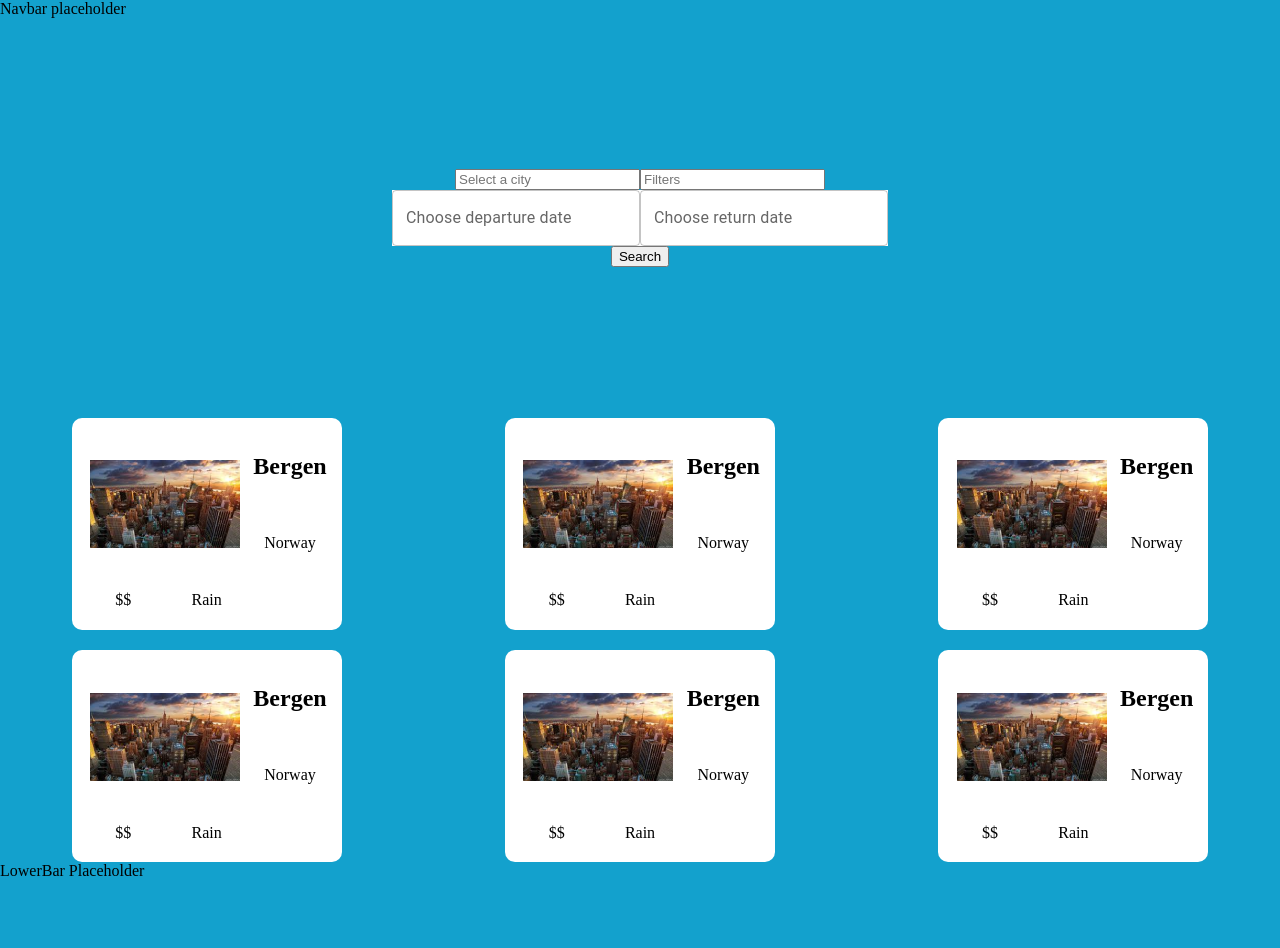
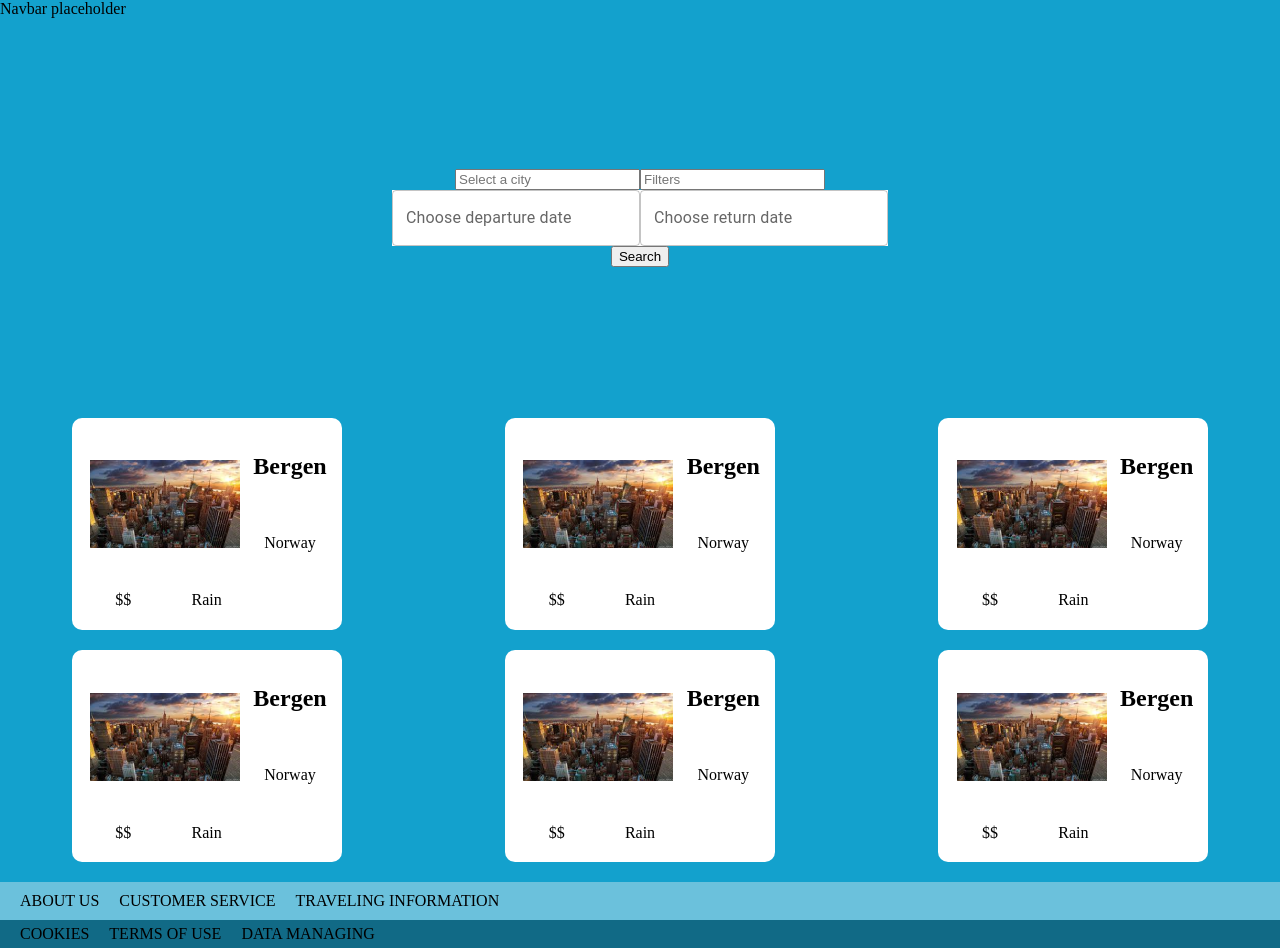
Before and after one commit to Matejmasar/KvikkTrip-Frontend, a React (Vite) app: page / in a window 1280 px wide. Before the commit the page ends 880 px from the top, so only its background shows below. Built offline with nearby package versions, Linux system fonts and the light colour scheme.

Commit message:
created footer

```diff
--- /dev/null
+++ b/src/components/EndBar.css
@@ -0,0 +1,44 @@
+.footerContainer1 {
+    background-color: #6BC1DC;
+    display: flex;
+    justify-content: space-between;
+    align-items: center;
+    padding: 10px 20px;
+    margin-top: 20px;
+    max-height: 110px;
+}
+
+.footerContainer2 {
+    background-color: #116A86;
+    display: flex;
+    justify-content: space-between;
+    align-items: center;
+    padding: 5px 20px;
+    max-height: 90px;
+}
+
+.NavList {
+    list-style: none;
+    display: flex;
+    padding: 0;
+    margin: 0;
+}
+
+.NavItem {
+    margin-right: 20px;
+    color: black;
+    cursor: pointer;
+
+    &:last-child {
+        margin-right: 0;
+    }
+}
+
+.NavLink {
+    text-decoration: none;
+    color: inherit;
+
+    &:hover {
+        text-decoration: underline;
+    }
+}
--- a/src/components/EndBar.jsx
+++ b/src/components/EndBar.jsx
@@ -1,9 +1,23 @@
+import './EndBar.css';
 
 const EndBar = () => {
     return (
-        <div>
-            LowerBar Placeholder
-        </div>
+        <>
+            <footer className="footerContainer1">
+                <ul className="NavList">
+                    <li className="NavItem"><a className="NavLink" href="#">ABOUT US</a></li>
+                    <li className="NavItem"><a className="NavLink" href="#">CUSTOMER SERVICE</a></li>
+                    <li className="NavItem"><a className="NavLink" href="#">TRAVELING INFORMATION</a></li>
+                </ul>
+            </footer>
+            <footer className="footerContainer2">
+                <ul className="NavList">
+                    <li className="NavItem"><a className="NavLink" href="#">COOKIES</a></li>
+                    <li className="NavItem"><a className="NavLink" href="#">TERMS OF USE</a></li>
+                    <li className="NavItem"><a className="NavLink" href="#">DATA MANAGING</a></li>
+                </ul>
+            </footer>
+        </>
     );
 }
 
```
